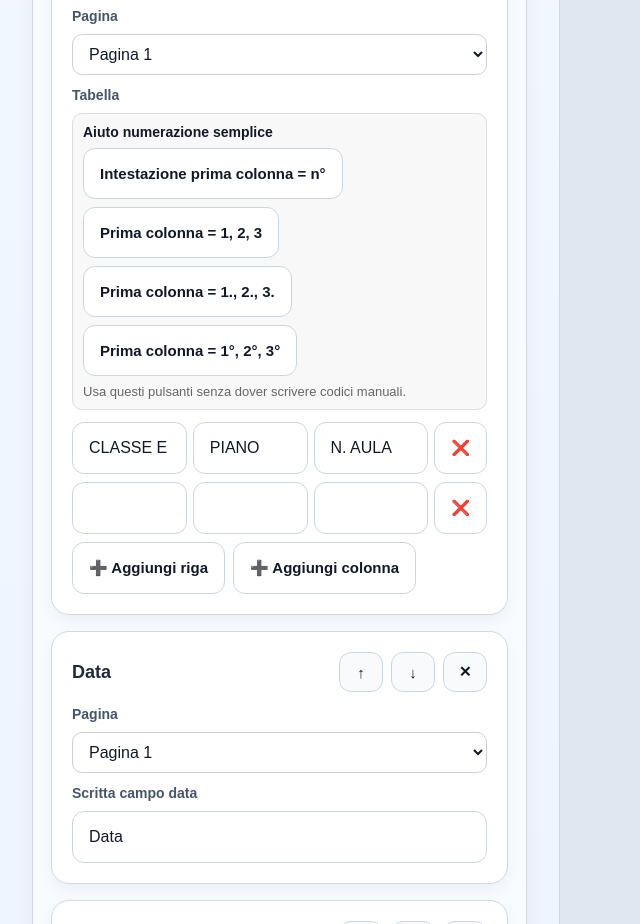
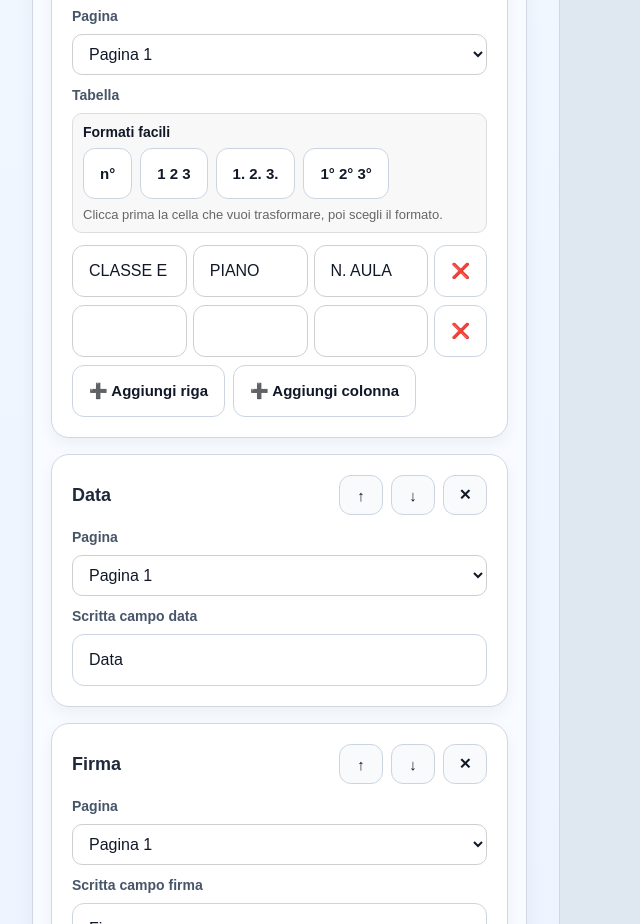
Before and after one commit to giulialococo090203-cpu/builder-documenti, a React (Vite) app: page / in a window 1280 px wide. Shown: the part 2040-2964 px from the top of the page, without its empty margins (0-640 px from the left). Built offline with nearby package versions, Linux system fonts and the light colour scheme.

Commit message:
miglioro tabella: numerazione intuitiva per celle

```diff
--- a/src/App.jsx
+++ b/src/App.jsx
@@ -55,6 +55,7 @@ function App() {
     "ISTITUTO COMPRENSIVO MICHELANGELO BUONARROTI"
   );
   const [numeroPagine, setNumeroPagine] = useState(1);
+  const [cellaSelezionata, setCellaSelezionata] = useState(null);
 
   function aggiungiBlocco(tipo) {
     const nuovo = {
@@ -167,46 +168,32 @@ function App() {
     );
   }
 
-  function applicaNumerazionePrimaColonna(bloccoId, formato) {
+  function selezionaCella(bloccoId, rigaIndex, cellaIndex) {
+    setCellaSelezionata({ bloccoId, rigaIndex, cellaIndex });
+  }
+
+  function applicaFormatoCella(bloccoId, formato) {
+    if (!cellaSelezionata) return;
+    if (cellaSelezionata.bloccoId !== bloccoId) return;
+
+    const { rigaIndex, cellaIndex } = cellaSelezionata;
+
     setBlocchi((prev) =>
       prev.map((blocco) => {
         if (blocco.id !== bloccoId) return blocco;
 
-        const nuoveRighe = blocco.righe.map((riga, index) => {
-          if (index === 0) return riga;
+        const nuoveRighe = blocco.righe.map((riga, i) => {
+          if (i !== rigaIndex) return riga;
 
           const nuovaRiga = [...riga];
 
-          if (formato === "numero") {
-            nuovaRiga[0] = "{n}";
-          }
-
-          if (formato === "numero_punto") {
-            nuovaRiga[0] = "{n.}";
-          }
-
-          if (formato === "numero_grado") {
-            nuovaRiga[0] = "{n°}";
-          }
+          if (formato === "numero") nuovaRiga[cellaIndex] = "{n}";
+          if (formato === "numero_punto") nuovaRiga[cellaIndex] = "{n.}";
+          if (formato === "numero_grado") nuovaRiga[cellaIndex] = "{n°}";
+          if (formato === "n_grado") nuovaRiga[cellaIndex] = "n°";
 
           return nuovaRiga;
         });
-
-        return { ...blocco, righe: nuoveRighe };
-      })
-    );
-  }
-
-  function impostaIntestazionePrimaColonna(bloccoId, testo) {
-    setBlocchi((prev) =>
-      prev.map((blocco) => {
-        if (blocco.id !== bloccoId) return blocco;
-        if (!blocco.righe.length) return blocco;
-
-        const nuoveRighe = [...blocco.righe];
-        const primaRiga = [...nuoveRighe[0]];
-        primaRiga[0] = testo;
-        nuoveRighe[0] = primaRiga;
 
         return { ...blocco, righe: nuoveRighe };
       })
@@ -241,6 +228,15 @@ function App() {
       .replaceAll("{n}", String(rigaIndex))
       .replaceAll("{n.}", `${rigaIndex}.`)
       .replaceAll("{n°}", `${rigaIndex}°`);
+  }
+
+  function cellaAttiva(bloccoId, rigaIndex, cellaIndex) {
+    return (
+      cellaSelezionata &&
+      cellaSelezionata.bloccoId === bloccoId &&
+      cellaSelezionata.rigaIndex === rigaIndex &&
+      cellaSelezionata.cellaIndex === cellaIndex
+    );
   }
 
   const pagine = Array.from({ length: numeroPagine }, (_, i) => i + 1);
@@ -414,7 +410,7 @@ function App() {
                         fontSize: "14px",
                       }}
                     >
-                      Aiuto numerazione semplice
+                      Formati facili
                     </div>
 
                     <div
@@ -427,49 +423,40 @@ function App() {
                     >
                       <button
                         type="button"
-                        onClick={() =>
-                          impostaIntestazionePrimaColonna(blocco.id, "n°")
-                        }
+                        onClick={() => applicaFormatoCella(blocco.id, "n_grado")}
                       >
-                        Intestazione prima colonna = n°
+                        n°
+                      </button>
+
+                      <button
+                        type="button"
+                        onClick={() => applicaFormatoCella(blocco.id, "numero")}
+                      >
+                        1 2 3
                       </button>
 
                       <button
                         type="button"
                         onClick={() =>
-                          applicaNumerazionePrimaColonna(blocco.id, "numero")
+                          applicaFormatoCella(blocco.id, "numero_punto")
                         }
                       >
-                        Prima colonna = 1, 2, 3
+                        1. 2. 3.
                       </button>
 
                       <button
                         type="button"
                         onClick={() =>
-                          applicaNumerazionePrimaColonna(
-                            blocco.id,
-                            "numero_punto"
-                          )
+                          applicaFormatoCella(blocco.id, "numero_grado")
                         }
                       >
-                        Prima colonna = 1., 2., 3.
-                      </button>
-
-                      <button
-                        type="button"
-                        onClick={() =>
-                          applicaNumerazionePrimaColonna(
-                            blocco.id,
-                            "numero_grado"
-                          )
-                        }
-                      >
-                        Prima colonna = 1°, 2°, 3°
+                        1° 2° 3°
                       </button>
                     </div>
 
                     <div style={{ fontSize: "13px", color: "#666" }}>
-                      Usa questi pulsanti senza dover scrivere codici manuali.
+                      Clicca prima la cella che vuoi trasformare, poi scegli il
+                      formato.
                     </div>
                   </div>
 
@@ -487,6 +474,9 @@ function App() {
                         <input
                           key={`${blocco.id}-cella-${rigaIndex}-${cellaIndex}`}
                           value={cella}
+                          onClick={() =>
+                            selezionaCella(blocco.id, rigaIndex, cellaIndex)
+                          }
                           onChange={(e) =>
                             aggiornaCellaTabella(
                               blocco.id,
@@ -495,6 +485,22 @@ function App() {
                               e.target.value
                             )
                           }
+                          style={{
+                            background: cellaAttiva(
+                              blocco.id,
+                              rigaIndex,
+                              cellaIndex
+                            )
+                              ? "#e6f0ff"
+                              : "white",
+                            borderColor: cellaAttiva(
+                              blocco.id,
+                              rigaIndex,
+                              cellaIndex
+                            )
+                              ? "#3b82f6"
+                              : "#cfcfcf",
+                          }}
                         />
                       ))}
 
```
